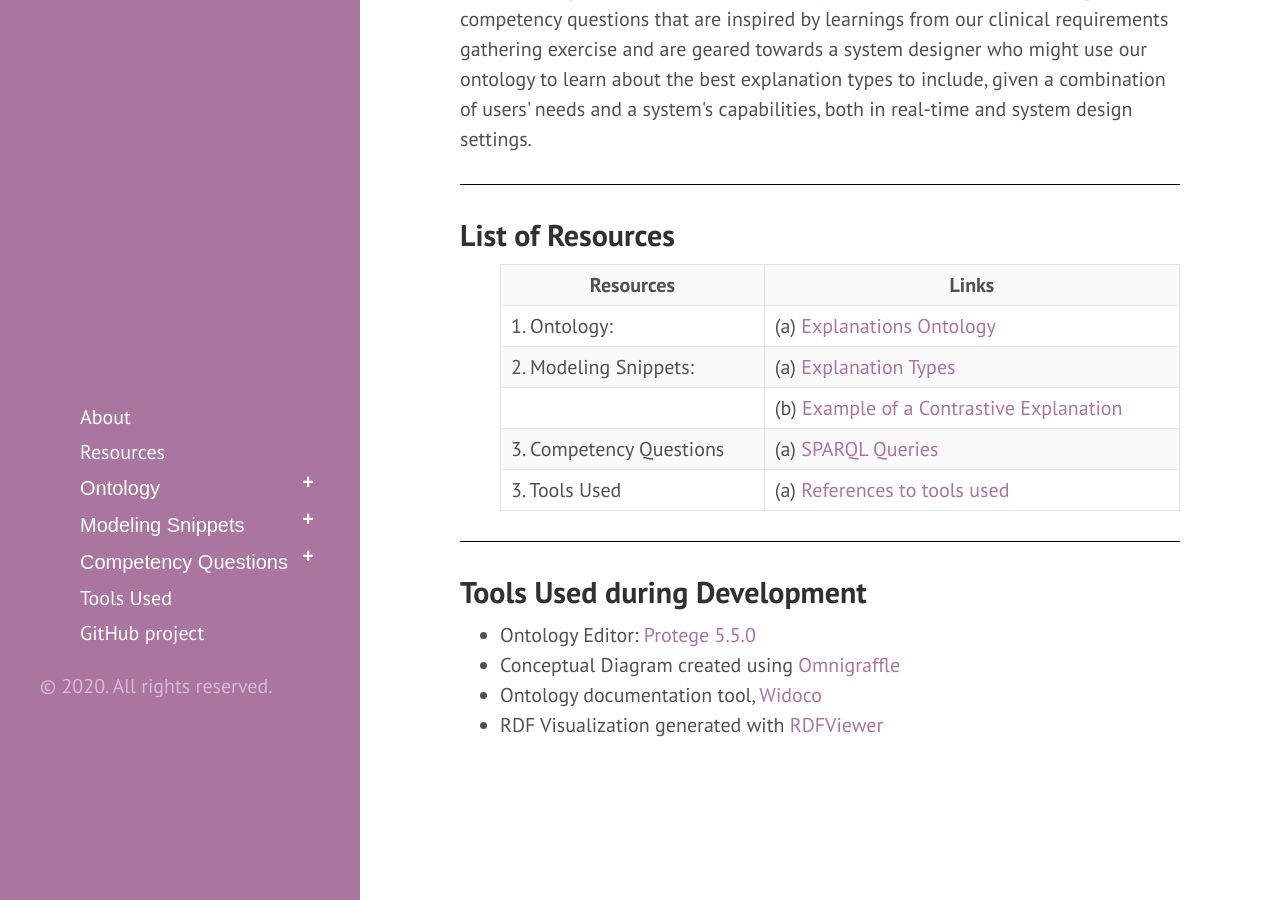
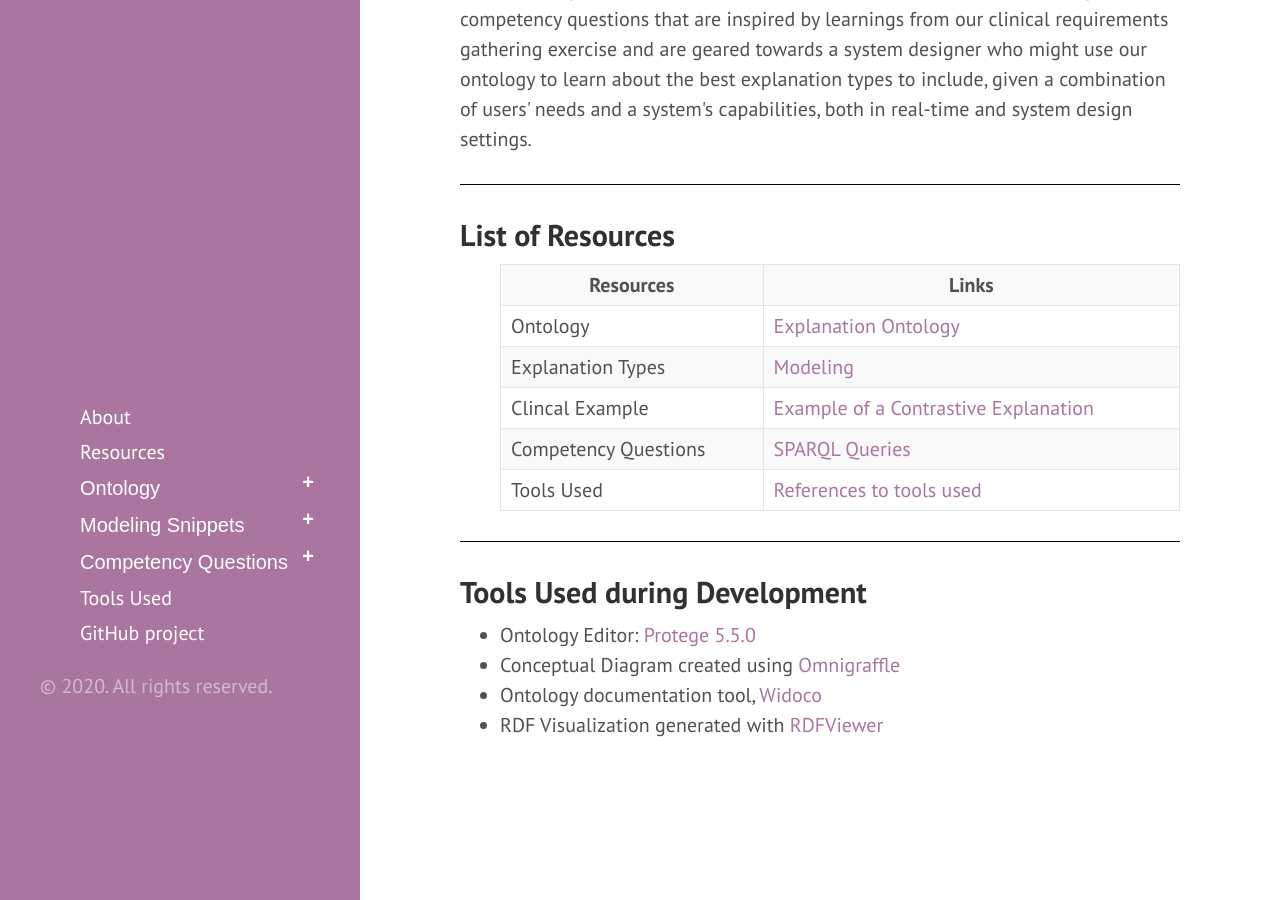
Before and after one commit to tetherless-world/explanation-ontology, a Jekyll site: the page built from index.md, in a window 1280 px wide and 900 px high, scrolled down 1117 px. Built offline with Jekyll 4.4.1, drawn with Linux system fonts in a browser that asks for light colours; our own code applies the rules of GitHub Pages for plain Markdown files; Markdown is read by kramdown in place of the engine named in the settings.

Commit message:
Update index.md

```diff
--- a/index.md
+++ b/index.md
@@ -39,28 +39,28 @@ title: Explanation Ontology: A Model of Explanations for User-Centered AI
     <th>Links</th>
   </tr>
   <tr>
-    <td>1. Ontology:</td>
-    <td>(a) <a href="ontology">Explanations Ontology</a> </td>
+    <td>Ontology</td>
+    <td><a href="ontology">Explanation Ontology</a> </td>
   </tr>
   <tr>
-    <td>2. Modeling Snippets:</td>
-    <td>(a) <a href="modeling#explanationtypes">Explanation Types</a> </td>
+    <td>Explanation Types</td>
+    <td><a href="modeling#explanationtypes">Modeling</a> </td>
   </tr>
     <!--<tr>
     <td> </td>
     <td> (b) <a href="./application.html">Faceted Browser</a> </td>
   </tr>-->
     <tr>
-    <td></td>
-    <td>(b) <a href="modeling#clinicalexample">Example of a Contrastive Explanation</a> </td>
+    <td>Clincal Example</td>
+    <td><a href="modeling#clinicalexample">Example of a Contrastive Explanation</a> </td>
   </tr>
    <tr>
-    <td>3. Competency Questions </td>
-    <td> (a) <a href="competencyquestions#sparql">SPARQL Queries</a> </td>
+    <td>Competency Questions </td>
+    <td><a href="competencyquestions#sparql">SPARQL Queries</a> </td>
   </tr>
    <tr>
-    <td>3. Tools Used </td>
-    <td> (a) <a href="index#toolsused">References to tools used</a> </td>
+    <td>Tools Used </td>
+    <td><a href="index#toolsused">References to tools used</a> </td>
   </tr>
 </table>
 
```
